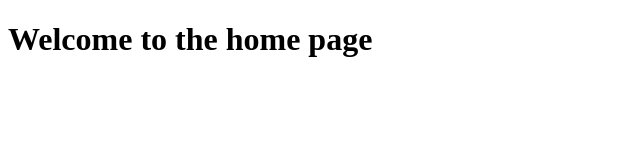
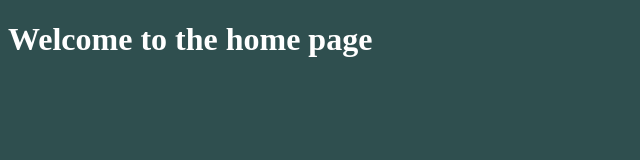
Before and after one commit to RogersMukaaya/Node-Modules-Project, a website: page public/index.html in a window 1280 px wide. Shown: the whole page, without its empty margins (0-640 px from the left). Drawn offline with Linux system fonts and the light colour scheme.

Commit message:
Add css file

```diff
--- /dev/null
+++ b/public/css/styles.css
@@ -0,0 +1,4 @@
+body {
+    background-color: darkslategray;
+    color: #fff;
+}
--- a/public/index.html
+++ b/public/index.html
@@ -4,6 +4,7 @@
     <meta charset="UTF-8">
     <meta http-equiv="X-UA-Compatible" content="IE=edge">
     <meta name="viewport" content="width=device-width, initial-scale=1.0">
+    <link rel="stylesheet" href="./css/styles.css">
     <title>HomePage</title>
 </head>
 <body>
```
Also changed, not shown: public/404.html (+1 -0 lines), public/about.html (+1 -0 lines).
